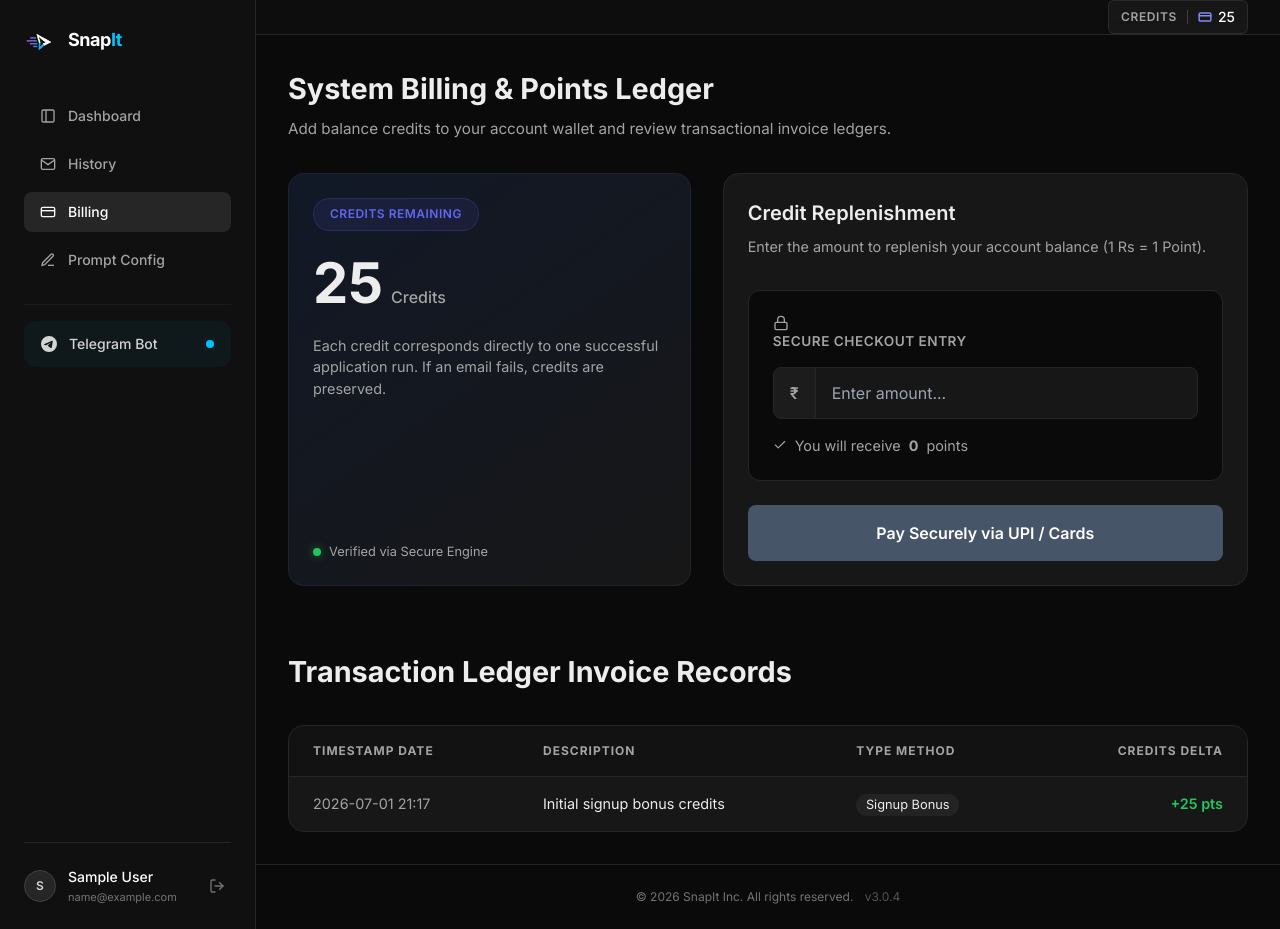
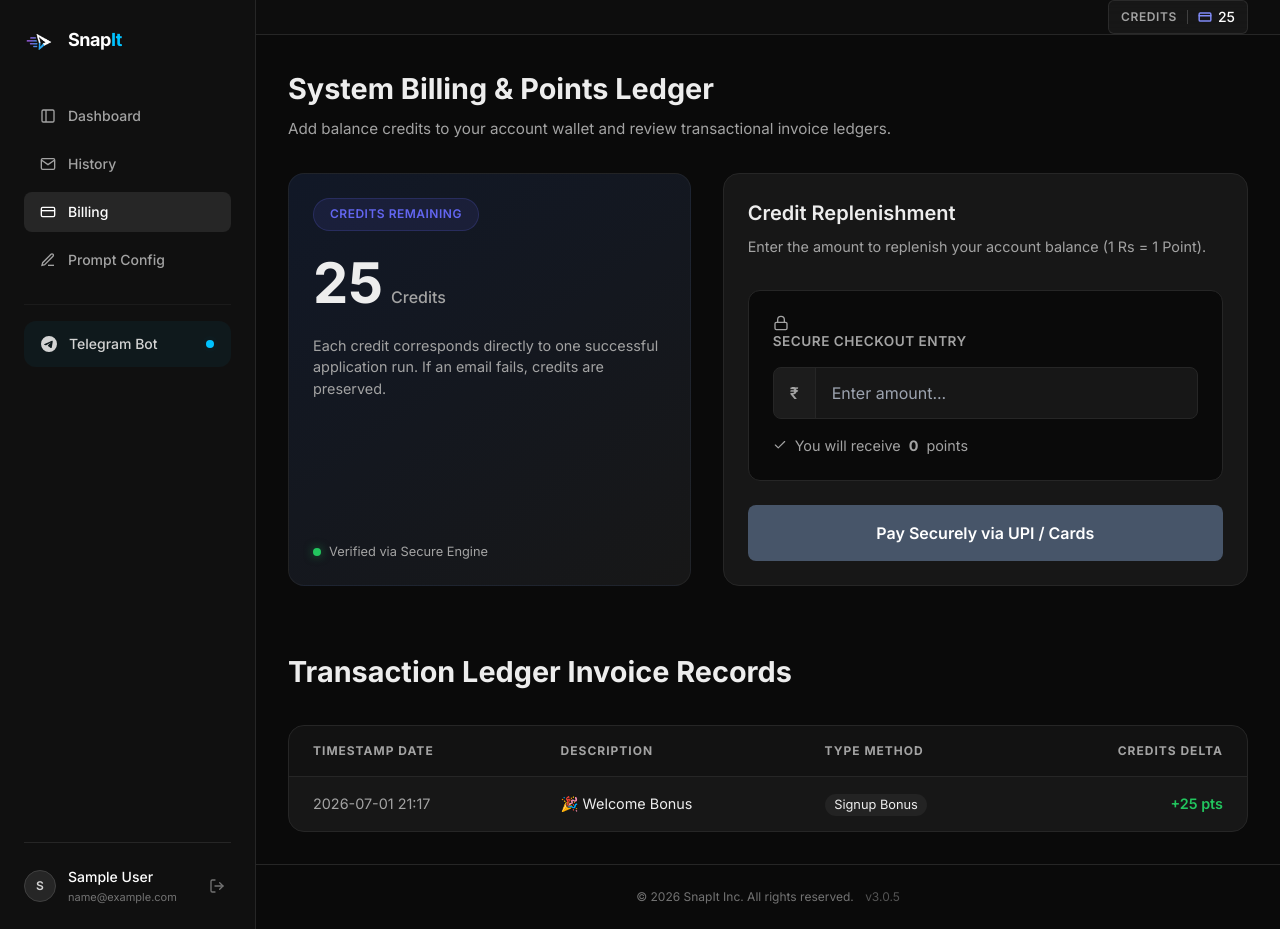
Before and after one commit to ikuldeepdangi/Snap-it, a Django app: page /billing/ in a window 1280 px wide. Run offline with Django 5.2, Linux system fonts and the light colour scheme; the visitor is signed in with stand-in values (Sample User, id 1); data comes from the database, SQL or seed files in the repository; some libraries are stand-ins or nearby versions.

Commit message:
update in initial bonus credit description

```diff
--- a/apps/authentication/templates/authentication/landing.html
+++ b/apps/authentication/templates/authentication/landing.html
@@ -779,7 +779,7 @@
             </div>
             <div
                 style="text-align: center; padding-top: 32px; border-top: 1px solid var(--border-color); font-size: 0.75rem; color: var(--text-muted);">
-                <p>© 2026 SnapIt Inc. All rights reserved. <span style="margin-left: 8px; opacity: 0.7;">v3.0.4</span>
+                <p>© 2026 SnapIt Inc. All rights reserved. <span style="margin-left: 8px; opacity: 0.7;">v3.0.5</span>
                 </p>
             </div>
         </div>
--- a/apps/billing/signals.py
+++ b/apps/billing/signals.py
@@ -11,5 +11,5 @@ def create_user_wallet(sender, instance, created, **kwargs):
             wallet=wallet,
             amount=25,
             transaction_type='SIGNUP',
-            description='Initial signup bonus credits'
+            description='🎉 Welcome Bonus'
         )
--- a/apps/core/templates/core/base.html
+++ b/apps/core/templates/core/base.html
@@ -177,7 +177,7 @@
             {% block content %}{% endblock %}
         </div>
         <footer class="text-center py-6 border-t border-neutral-800 text-xs text-neutral-500 mt-auto w-full">
-            <p>© 2026 SnapIt Inc. All rights reserved. <span class="ml-2 opacity-70">v3.0.4</span></p>
+            <p>© 2026 SnapIt Inc. All rights reserved. <span class="ml-2 opacity-70">v3.0.5</span></p>
         </footer>
     </main>
 
```
